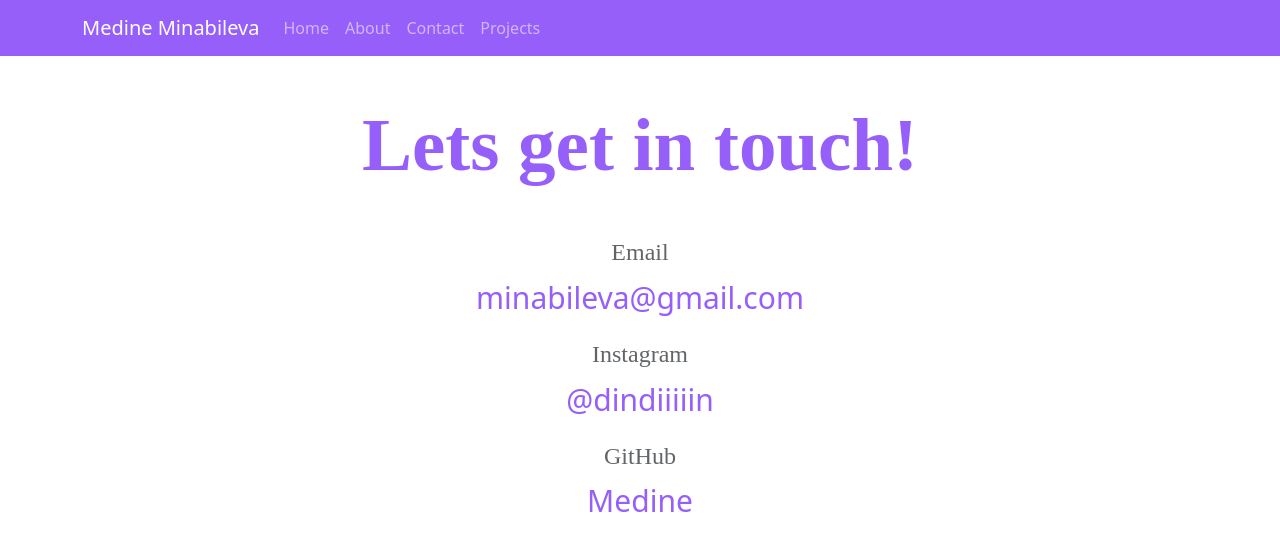
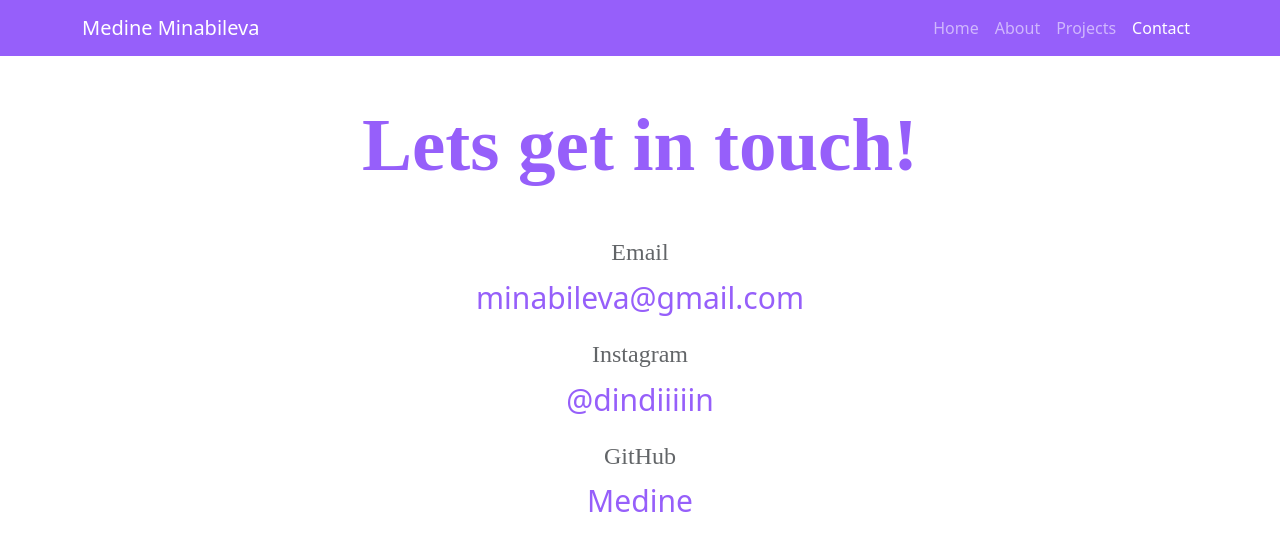
Before and after one commit to immdin/portfolio-project, a plain HTML site: page contact.html in a window 1280 px wide. Drawn offline with nearby package versions, Linux system fonts and the light colour scheme.

Commit message:
Update contact.html

```diff
--- a/contact.html
+++ b/contact.html
@@ -25,29 +25,30 @@
                 aria-controls="navbarNav" aria-expanded="false" aria-label="Toggle navigation">
                 <span class="navbar-toggler-icon"></span>
             </button>
-            <div class="collapse navbar-collapse" id="navbarNav">
+            <div class="collapse navbar-collapse justify-content-end" id="navbarNav">
                 <ul class="navbar-nav">
-                    <li class="nav-item active" aria-current="page">
+                    <li class="nav-item " aria-current="page">
                         <a class="nav-link text-mute" href="index.html">Home</a>
                     </li>
                     <li class="nav-item">
                         <a class="nav-link text-mute" href="aboutme.html">About </a>
                     </li>
                     <li class="nav-item">
-                        <a class="nav-link text-mute" href="contact.html">Contact
+                        <a class="nav-link text-mute" href="projects.html">Projects
                         </a>
                     </li>
                     <li class="nav-item">
-                        <a class="nav-link text-mute" href="projects.html">Projects
+                        <a class="nav-link active text-mute" href="contact.html">Contact
                         </a>
                     </li>
+
                 </ul>
             </div>
         </div>
     </nav>
 
-    <div id="contact" class="mt-5">
-        <h1 class="text-1 mb-5">Lets get in touch!</h1>
+    <div id="contact" class="p-15 mt-10 ">
+        <h1 class="text-1  mb-5">Lets get in touch!</h1>
         <h3 class="text-3">Email</h3>
         <a href="mailto:[email]" class="email"> minabileva@gmail.com </a>
         <h3 class="text-3">Instagram</h3>
```
